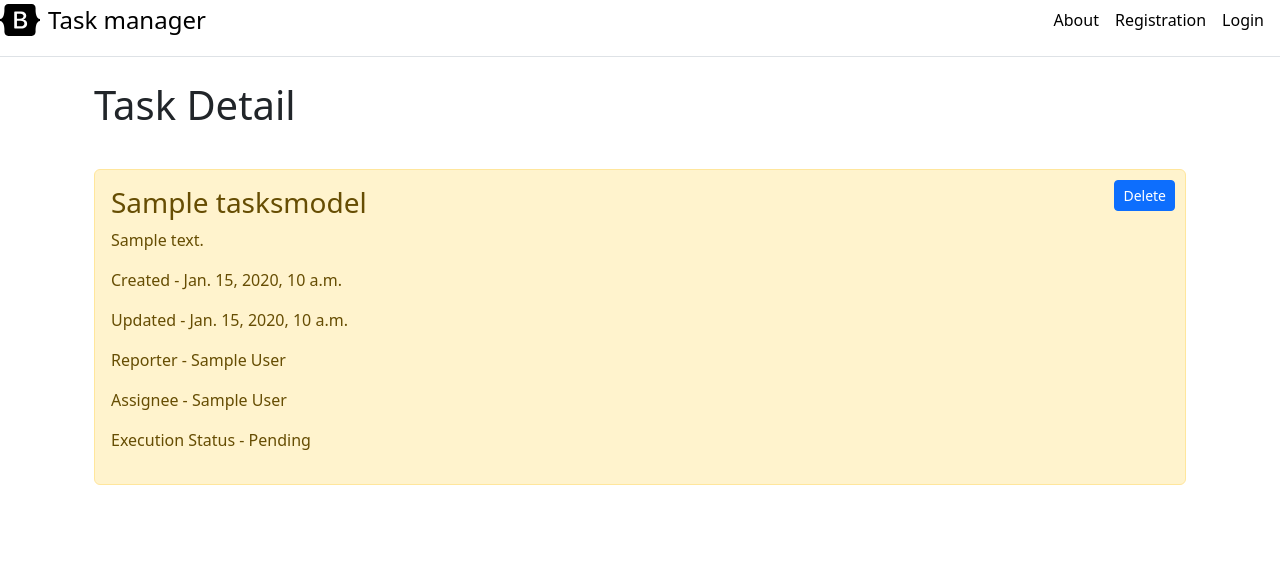
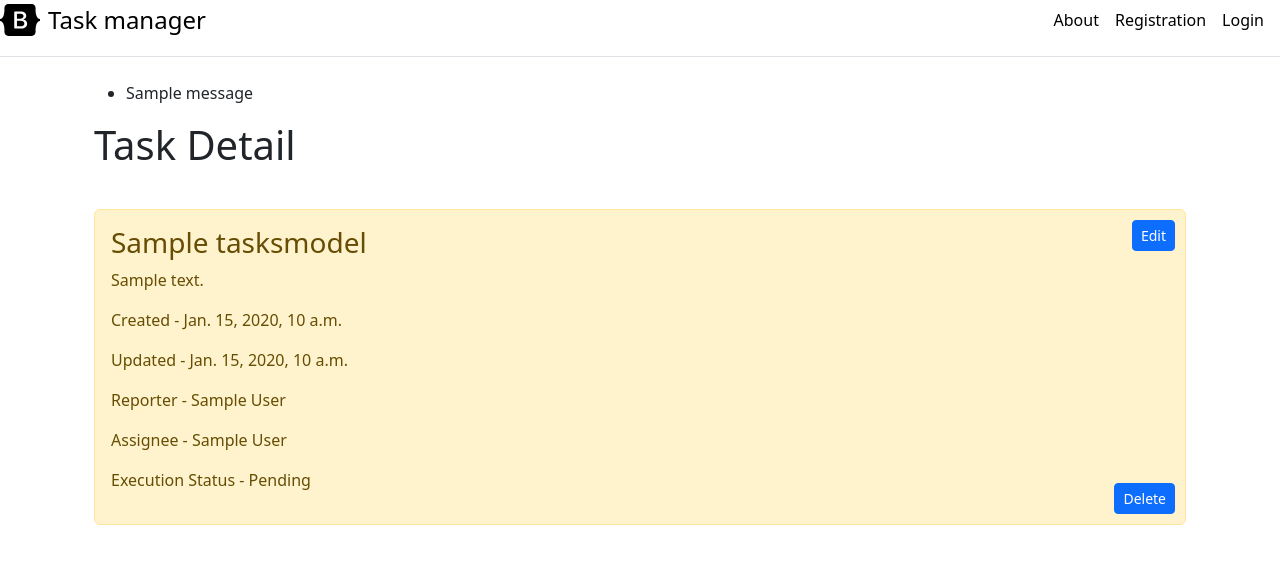
Before and after one commit to LazevAnton/alaziev_taskmanagerDjango, a Django app: page /00000000-0000-0000-0000-000000000001/ in a window 1280 px wide. Shown: the top 564 px of the page. Run offline with Django 4.2, Linux system fonts and the light colour scheme; tables that the repository leaves empty hold one stand-in row (values such as "Sample post"); one stand-in notice (Sample message) is shown.

Commit message:
Шаблон деталей таска

```diff
--- a/TaskManagement/templates/task_details.html
+++ b/TaskManagement/templates/task_details.html
@@ -1,9 +1,19 @@
 {% extends "base.html" %}
+
 {% block title %}
-    {{ "title" }}
+    {{ "Task Detail" }}
 {% endblock %}
+
 {% block content %}
     <div class="container">
+        {% if messages %}
+            <ul class="messages">
+                {% for message in messages %}
+                    <li{% if message.tags %} class="{{ message.tags }}"{% endif %}>{{ message }}</li>
+                {% endfor %}
+            </ul>
+        {% endif %}
+
         <h1>Task Detail</h1><br>
         <div class="alert alert-warning mt-2" style="position: relative;">
             <h3>{{ task.title }}</h3>
@@ -15,10 +25,16 @@
             <p>Execution Status - {% if task.execution_status %}Completed{% else %}Pending{% endif %}</p>
             <form method="post" action="{% url 'TaskManagement:task_delete' task.uuid %}">
                 {% csrf_token %}
-                <button type="submit" class="btn btn-primary btn-sm" style="position: absolute; top: 10px; right: 10px;">
+                <button type="submit" class="btn btn-primary btn-sm"
+                        style="position: absolute; bottom: 10px; right: 10px;">
                     Delete
                 </button>
             </form>
+
+            <a href="{% url 'TaskManagement:task_update' task.uuid %}" class="btn btn-primary btn-sm"
+               style="position: absolute; top: 10px; right: 10px;">
+                Edit
+            </a>
         </div>
     </div>
 {% endblock %}
```
